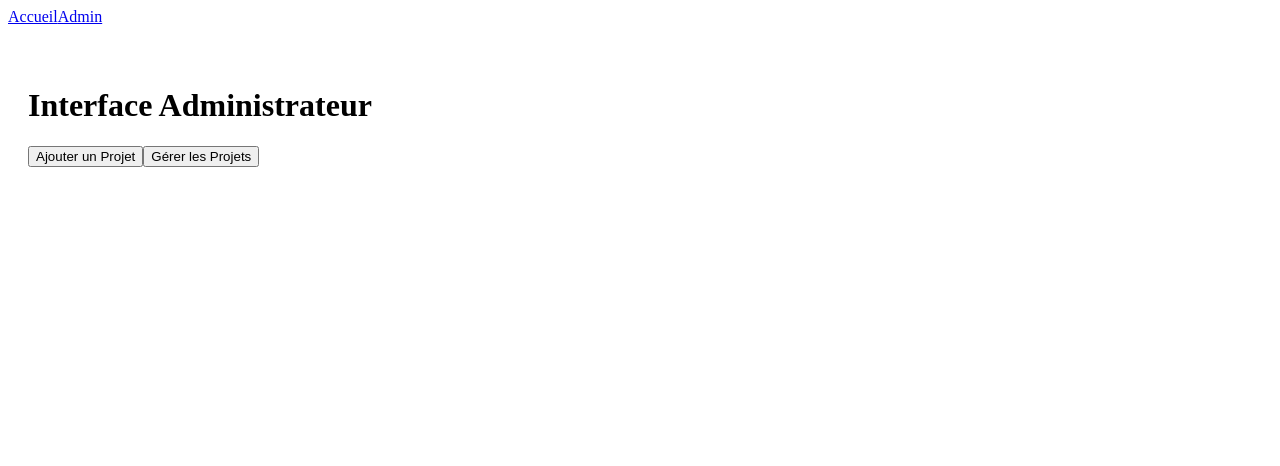
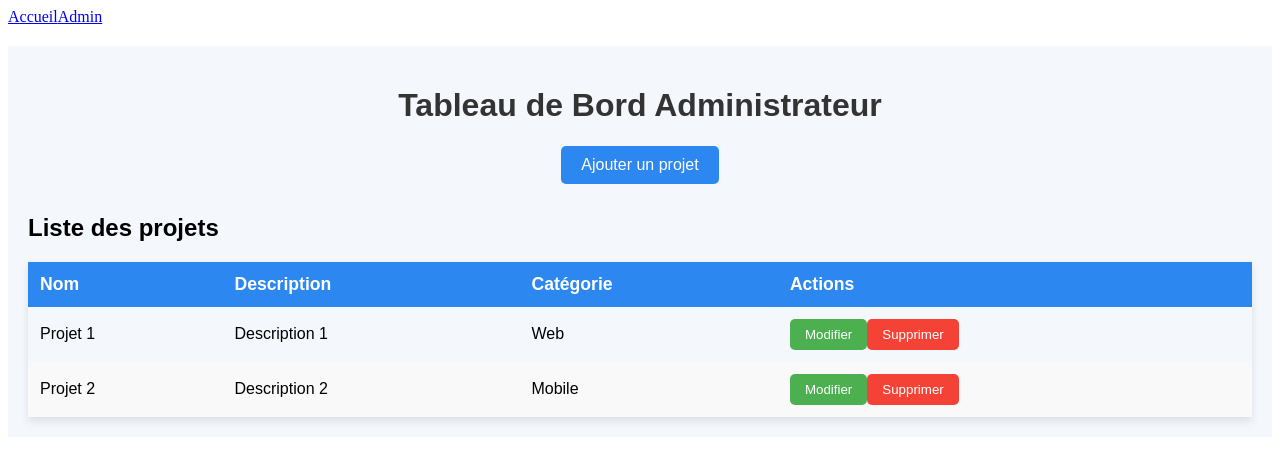
Before and after one commit to jphayek/Airtable-api, a Vue app in the folder portfolio/: page /admin in a window 1280 px wide. Shown: the top 466 px of the page. Built offline with nearby package versions, Linux system fonts and the light colour scheme.

Commit message:
Style Admin

```diff
--- a/portfolio/src/views/Admin.vue
+++ b/portfolio/src/views/Admin.vue
@@ -1,30 +1,145 @@
 <template>
-    <div class="admin">
-      <h1>Interface Administrateur</h1>
-      <button @click="addProject">Ajouter un Projet</button>
-      <button @click="manageProjects">Gérer les Projets</button>
-      <div>
-        <!-- Liste des projets -->
+  <div class="admin-dashboard">
+    <h1 class="dashboard-title">Tableau de Bord Administrateur</h1>
+    <div class="actions">
+      <button class="add-project-btn" @click="goToCreateProject">Ajouter un projet</button>
+    </div>
+    <div class="project-list">
+      <h2>Liste des projets</h2>
+      <table class="projects-table">
+        <thead>
+          <tr>
+            <th>Nom</th>
+            <th>Description</th>
+            <th>Catégorie</th>
+            <th>Actions</th>
+          </tr>
+        </thead>
+        <tbody>
+          <tr v-for="(project, index) in projects" :key="index">
+            <td>{{ project.name }}</td>
+            <td>{{ project.description }}</td>
+            <td>{{ project.category }}</td>
+            <td>
+              <button class="edit-btn" @click="editProject(project)">Modifier</button>
+              <button class="delete-btn" @click="deleteProject(project)">Supprimer</button>
+            </td>
+          </tr>
+        </tbody>
+      </table>
     </div>
   </div>
 </template>
 
 <script>
 export default {
-    name: 'Admin',
+  name: "Admin",
+  data() {
+    return {
+      projects: [
+        { name: "Projet 1", description: "Description 1", category: "Web" },
+        { name: "Projet 2", description: "Description 2", category: "Mobile" },
+      ],
+    };
+  },
   methods: {
-      addProject() {
-        // Logique pour ajouter un projet
+    goToCreateProject() {
+      this.$router.push({ path: "/create-project" });
     },
-      manageProjects() {
-        // Logique pour gérer les projets
-      }
-    }
+    editProject(project) {
+      console.log("Édition du projet:", project);
+      // Redirige vers une page de modification de projet si besoin
+    },
+    deleteProject(project) {
+      console.log("Suppression du projet:", project);
+      // Logique pour supprimer un projet
+    },
+  },
 };
 </script>
 
 <style scoped>
-  .admin {
+.admin-dashboard {
+  background-color: #f4f7fc;
   padding: 20px;
+  font-family: 'Arial', sans-serif;
+}
+
+.dashboard-title {
+  text-align: center;
+  color: #333;
+  font-size: 2rem;
+}
+
+.actions {
+  text-align: center;
+  margin-bottom: 20px;
+}
+
+.add-project-btn {
+  background-color: #2d87f0;
+  color: white;
+  padding: 10px 20px;
+  border: none;
+  border-radius: 5px;
+  font-size: 1rem;
+  cursor: pointer;
+  transition: background-color 0.3s;
+}
+
+.add-project-btn:hover {
+  background-color: #1f68c2;
+}
+
+.project-list {
+  margin-top: 30px;
+}
+
+.projects-table {
+  width: 100%;
+  border-collapse: collapse;
+  margin-top: 20px;
+  box-shadow: 0 4px 8px rgba(0, 0, 0, 0.1);
+}
+
+.projects-table th, .projects-table td {
+  padding: 12px;
+  text-align: left;
+}
+
+.projects-table th {
+  background-color: #2d87f0;
+  color: white;
+  font-size: 1.1rem;
+}
+
+.projects-table tr:nth-child(even) {
+  background-color: #f9f9f9;
+}
+
+.projects-table tr:hover {
+  background-color: #f1f1f1;
+}
+
+.edit-btn, .delete-btn {
+  background-color: #4caf50;
+  color: white;
+  border: none;
+  padding: 8px 15px;
+  border-radius: 5px;
+  cursor: pointer;
+  transition: background-color 0.3s;
+}
+
+.edit-btn:hover {
+  background-color: #45a049;
+}
+
+.delete-btn {
+  background-color: #f44336;
+}
+
+.delete-btn:hover {
+  background-color: #e53935;
 }
 </style>
```
Lines whose indentation alone changed are shown as unchanged.
